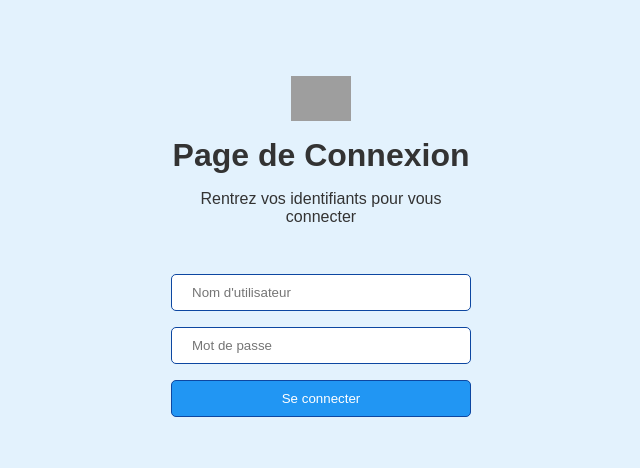
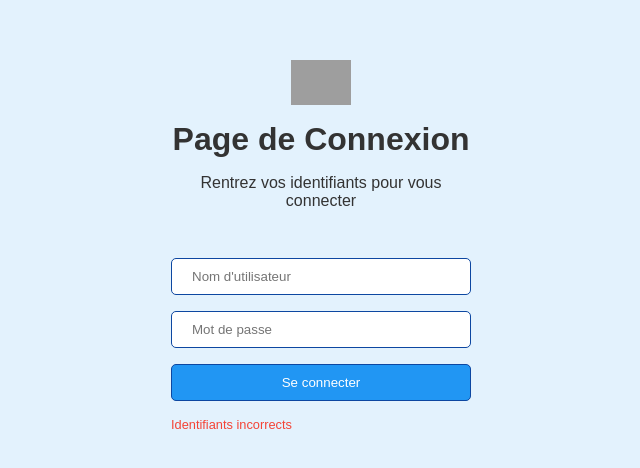
Before and after one commit to ImMaxence/daycare, an Angular app in the folder front/: page /login in a window 1280 px wide. Shown: the part 154-622 px from the top of the page, without its empty margins (319-959 px from the left). Built offline with nearby package versions, Linux system fonts and the light colour scheme; grey boxes are pictures that could not be loaded; a web font is replaced by a local one.

Commit message:
error class test

```diff
--- a/front/src/app/login/login.component.html
+++ b/front/src/app/login/login.component.html
@@ -9,5 +9,6 @@
         <input type="text" placeholder="Nom d'utilisateur">
         <input type="password" placeholder="Mot de passe">
         <button>Se connecter</button>
+        <p class="error">Identifiants incorrects</p>
     </div>
 </div>
--- a/front/src/styles/_utils.scss
+++ b/front/src/styles/_utils.scss
@@ -1,3 +1,5 @@
+// Size
+
 .w300 {
     width: 300px;
 }
@@ -13,6 +15,8 @@
 .hfull {
     height: 100%;
 }
+
+// Flex
 
 .flex-col {
     display: flex;
@@ -33,6 +37,8 @@
     text-align: center;
 }
 
+// Margin
+
 .mt1 {
     margin-top: 1rem;
 }
@@ -40,3 +46,10 @@
 .mb2 {
     margin-bottom: 2rem;
 }
+
+// Utils
+
+.error {
+    color: var(--error-color);
+    font-size: 0.8rem;
+}
--- a/front/src/styles/_variables.scss
+++ b/front/src/styles/_variables.scss
@@ -6,6 +6,7 @@
   --secondary-color: #0D47A1;
   --background-color: #E3F2FD;
   --border-radius: 5px;
+  --error-color: #f44336;
 
   --padding-component: 10px 20px;
   --border-component: 1px solid var(--secondary-color);
```
